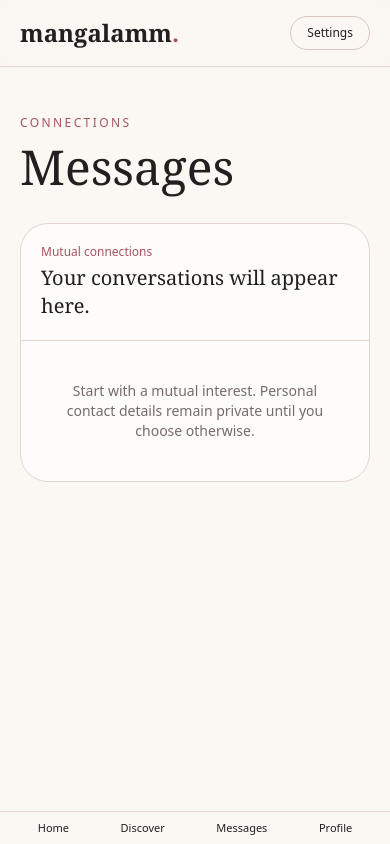
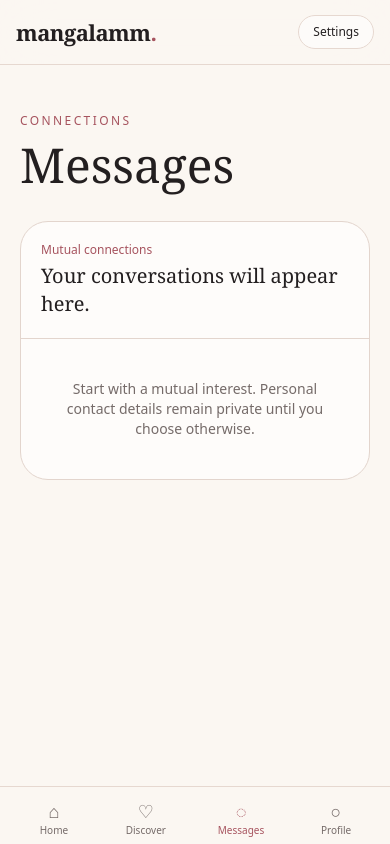
Before and after one commit to nckudagama/Mangalamm.lk, a Next.js app in the folder apps/web/: page /messages in a window 390 px wide. Built offline with nearby package versions, Linux system fonts and the light colour scheme.

Commit message:
Polish responsive PWA foundation: apps/web/app/app-shell.tsx

```diff
--- a/apps/web/app/app-shell.tsx
+++ b/apps/web/app/app-shell.tsx
@@ -1,3 +1,33 @@
 "use client";
 import Link from "next/link";
-export default function AppShell({children}:{children:React.ReactNode}){return <div className="min-h-screen bg-[#fbf7f2]"><header className="sticky top-0 z-20 border-b border-[#e6d8d0] bg-[#fbf7f2]/90 backdrop-blur"><div className="mx-auto flex max-w-7xl items-center justify-between px-5 py-4"><Link href="/" className="text-2xl font-semibold">mangalamm<span className="text-[#a6535e]">.</span></Link><nav className="hidden gap-7 font-sans text-sm md:flex"><Link href="/dashboard">Home</Link><Link href="/discover">Discover</Link><Link href="/messages">Messages</Link><Link href="/profile">Profile</Link></nav><Link href="/settings" className="rounded-full border border-[#d8c8c0] px-4 py-2 font-sans text-xs">Settings</Link></div></header>{children}<div className="fixed bottom-0 left-0 right-0 z-30 border-t border-[#e6d8d0] bg-[#fbf7f2]/95 px-3 py-2 backdrop-blur md:hidden"><div className="mx-auto flex max-w-md justify-around font-sans text-[11px]"><Link href="/dashboard">Home</Link><Link href="/discover">Discover</Link><Link href="/messages">Messages</Link><Link href="/profile">Profile</Link></div></div></div>}
+import { usePathname } from "next/navigation";
+
+const items = [
+  { href: "/dashboard", label: "Home", icon: "⌂" },
+  { href: "/discover", label: "Discover", icon: "♡" },
+  { href: "/messages", label: "Messages", icon: "◌" },
+  { href: "/profile", label: "Profile", icon: "○" },
+];
+
+export default function AppShell({ children }: { children: React.ReactNode }) {
+  const pathname = usePathname();
+  return (
+    <div className="min-h-screen bg-[var(--paper)] pb-[calc(76px+env(safe-area-inset-bottom))] md:pb-0">
+      <header className="safe-top sticky top-0 z-40 border-b border-[var(--line)] bg-[var(--paper)]/90 backdrop-blur-xl">
+        <div className="mx-auto flex h-16 max-w-7xl items-center justify-between px-4 sm:px-6 lg:h-[72px] lg:px-10">
+          <Link href="/" className="text-[22px] font-semibold tracking-tight sm:text-2xl">mangalamm<span className="text-[var(--rose)]">.</span></Link>
+          <nav className="hidden items-center gap-1 font-sans text-sm md:flex">
+            {items.map((item) => <Link key={item.href} href={item.href} className={`rounded-full px-4 py-2 transition ${pathname===item.href?"bg-white text-[var(--ink)] shadow-sm":"text-[var(--muted)] hover:bg-white/60"}`}>{item.label}</Link>)}
+          </nav>
+          <Link href="/settings" className="rounded-full border border-[var(--line)] bg-white/50 px-3.5 py-2 font-sans text-xs sm:px-4">Settings</Link>
+        </div>
+      </header>
+      <main>{children}</main>
+      <nav className="safe-bottom fixed bottom-0 left-0 right-0 z-50 border-t border-[var(--line)] bg-[var(--paper)]/95 px-2 pt-2 backdrop-blur-xl md:hidden">
+        <div className="mx-auto flex max-w-md justify-around">
+          {items.map((item) => <Link key={item.href} href={item.href} className={`flex min-w-[64px] flex-col items-center gap-0.5 rounded-xl px-3 py-1.5 font-sans text-[10px] ${pathname===item.href?"text-[var(--rose)]":"text-[var(--muted)]"}`}><span className="text-lg leading-5">{item.icon}</span>{item.label}</Link>)}
+        </div>
+      </nav>
+    </div>
+  );
+}
```
